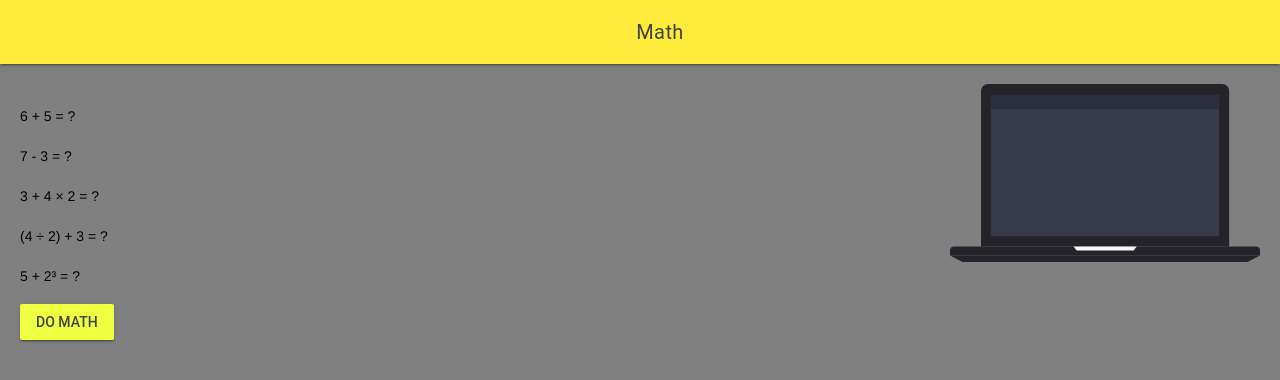
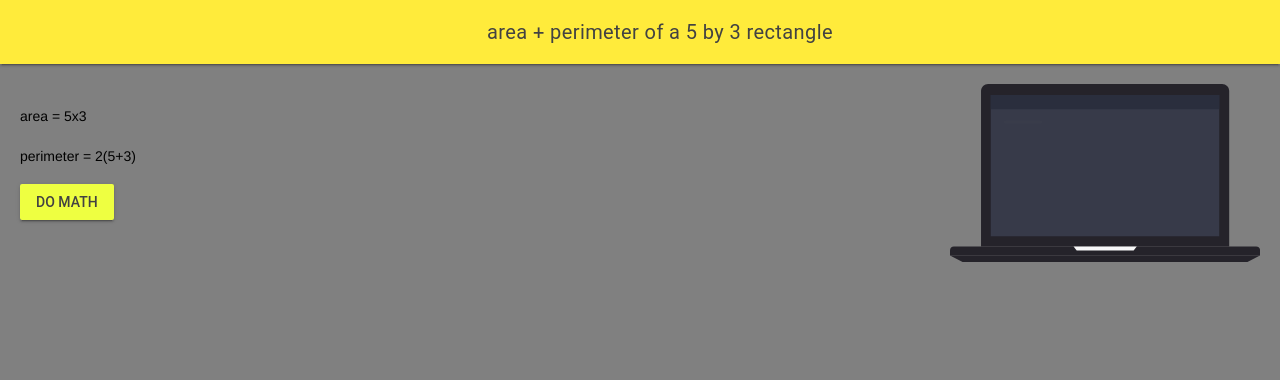
Before and after one commit to MTHS-ICD2O-1-2023/ICD2O-Unit-2-02-pablo-fiallos-granados, a plain HTML site: page index.html in a window 1280 px wide. Drawn offline with nearby package versions, Linux system fonts and the light colour scheme.

Commit message:
re did it

```diff
--- a/index.html
+++ b/index.html
@@ -21,7 +21,7 @@
     <div class="mdl-layout mdl-js-layout mdl-layout--fixed-header">
       <header class="mdl-layout__header">
         <div class="mdl-layout__header-row">
-          <span class="mdl-layout-title">Math</span>
+          <span class="mdl-layout-title">area + perimeter of a 5 by 3 rectangle</span>
         </div>
       </header>
       <main class="mdl-layout__content">
@@ -31,19 +31,10 @@
         <br />
           <!-- basic text -->
           <div id="add-math">
-            <p>6 + 5 = ?</p>
+            <p>area = 5x3</p>
           </div>
           <div id="subtract-math">
-            <p>7 - 3 = ?</p>
-          </div>
-          <div id="multiply-math">
-            <p>3 + 4 × 2 = ?</p>
-          </div>
-          <div id="divide-math">
-            <p>(4 ÷ 2) + 3 = ?</p>
-          </div>
-          <div id="exponent-math">
-            <p>5 + 2³ = ?</p>
+            <p>perimeter = 2(5+3)</p>
           </div>
           <!-- Raised button with ripple -->
           <button class="mdl-button mdl-js-button mdl-button--raised mdl-js-ripple-effect mdl-button--accent" onclick="doMathClicked()">
--- a/js/script.js
+++ b/js/script.js
@@ -8,9 +8,6 @@
  * Do basic math.
  */
 function doMathClicked() {
-  document.getElementById("add-math").innerHTML = "<p>6 + 5 = " + (6 + 5) + "</p>"
-  document.getElementById("subtract-math").innerHTML = "<p>7 - 3 =  " + (7 - 3) + "</p>"
-  document.getElementById("multiply-math").innerHTML = "<p>3 + 4 × 2 = " + (3 + 4 * 2) + "</p>"
-  document.getElementById("divide-math").innerHTML = "<p>(4 ÷ 2) + 3 = " + (4 / 2 + 3) + "</p>"
-  document.getElementById("exponent-math").innerHTML = "<p>5 + 2³ = " + (5 + 2 ** 3) + "</p>"
+  document.getElementById("add-math").innerHTML = "<p>area = " + (5 * 3) + " units2</p>"
+  document.getElementById("subtract-math").innerHTML = "<p>perimeter=  " + (2*5+2*3) + " units</p>"
 }
```
